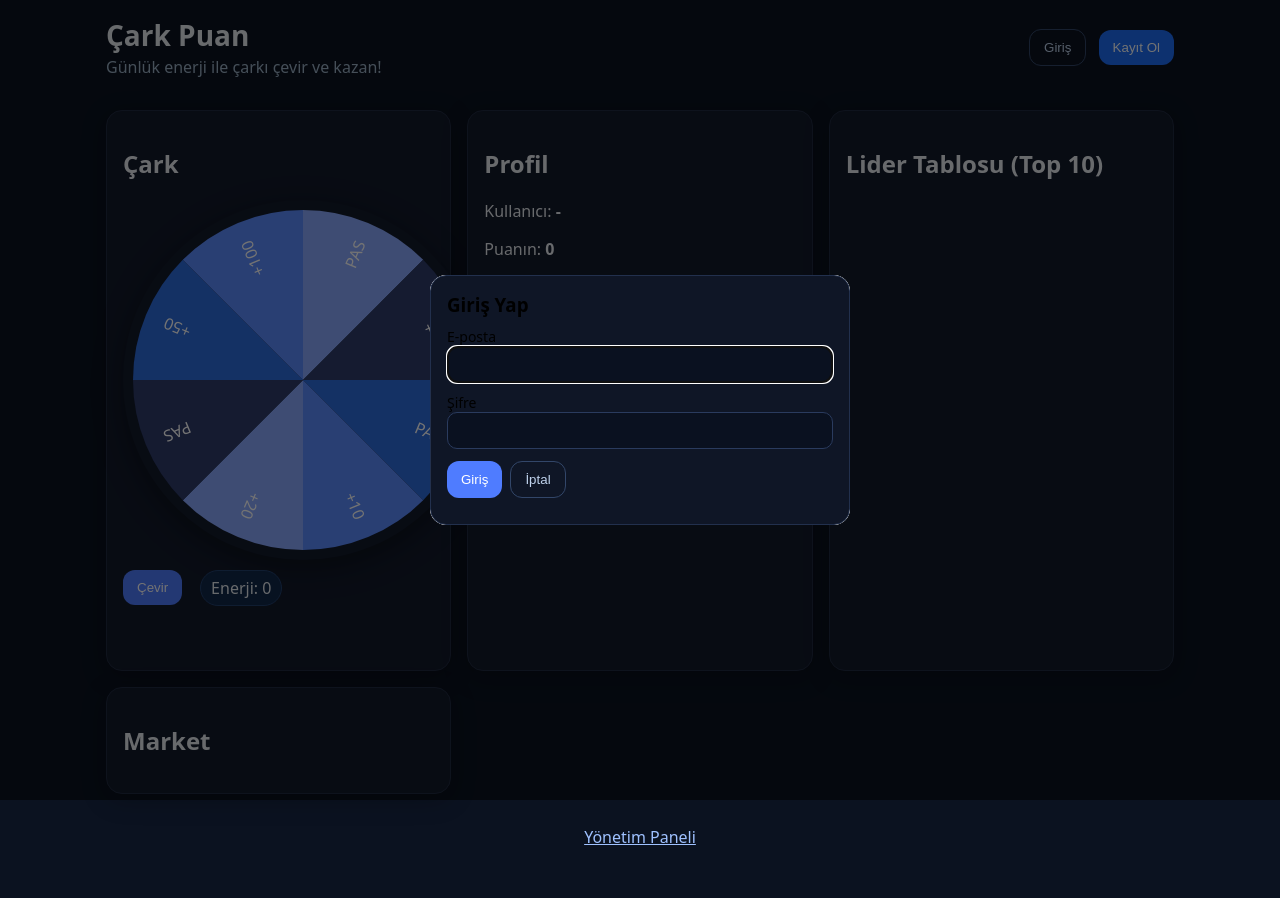
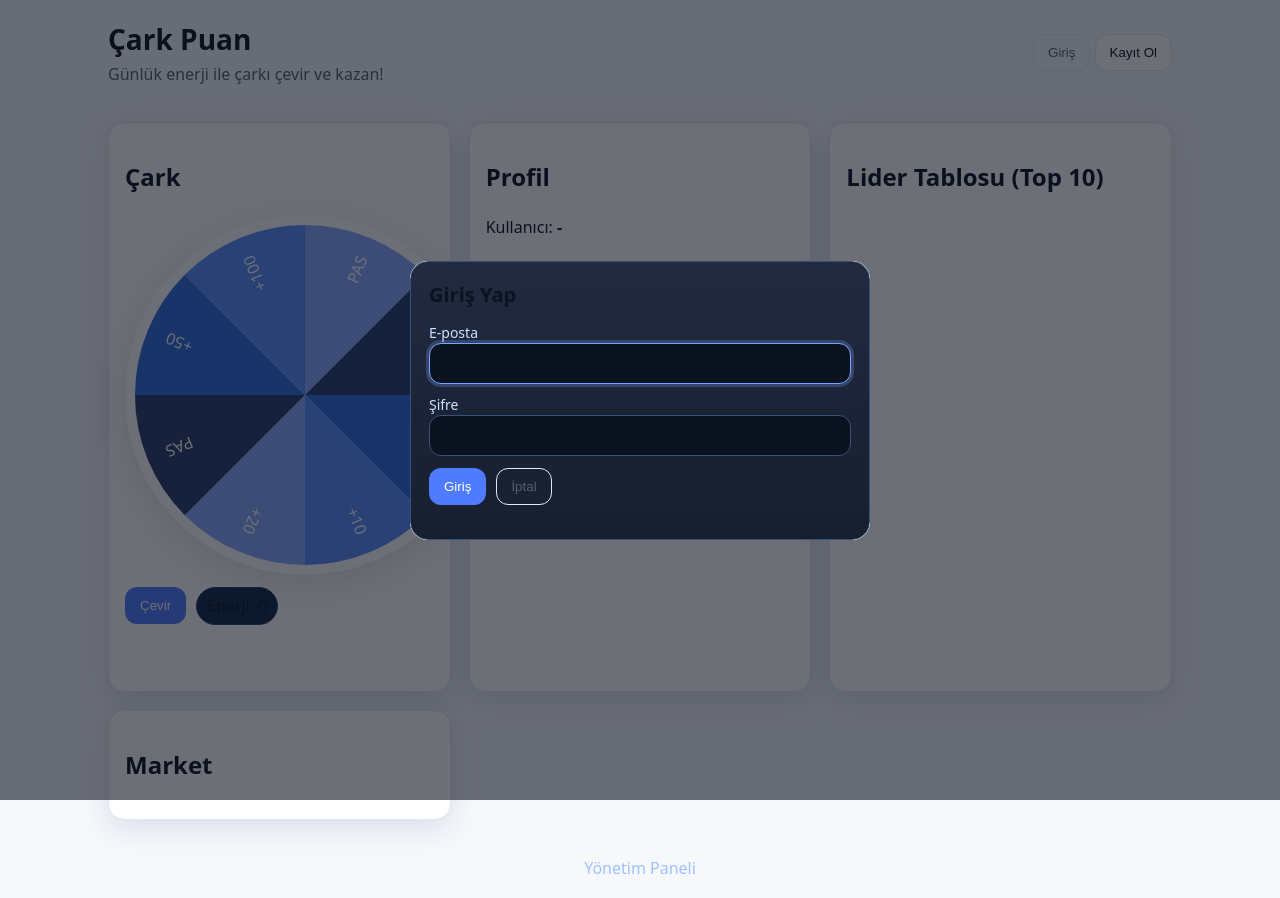
Before and after one commit to tgC3ren1/kazand-ranbot, a plain HTML site: page index.html in a window 1280 px wide. Both pictures are taken after a click on the button "Giriş". Before the commit the page ends 864 px from the top, so only its background shows below. Drawn offline with nearby package versions, Linux system fonts and the light colour scheme.

Commit message:
styles.css

```diff
--- a/styles.css
+++ b/styles.css
@@ -1,34 +1,73 @@
-*{box-sizing:border-box}html,body{margin:0;padding:0;font-family:system-ui,-apple-system,Segoe UI,Roboto,Ubuntu,Cantarell,'Noto Sans',sans-serif;background:#0b1220;color:#e8ecf1}
-.container{max-width:1100px;margin:0 auto;padding:16px}
+/* ====== Reset & Base ====== */
+*{box-sizing:border-box}
+html,body{margin:0;padding:0}
+:root{
+  --bg:#0e1424;
+  --panel:#121a2b;
+  --panel-2:#0f1626;
+  --border:#22304d;
+  --muted:#9bb0c5;
+  --text:#eaf0f7;
+  --primary:#4f7cff;
+  --primary-2:#6a92ff;
+  --danger:#ff5c74;
+  --success:#9bff8a;
+  --shadow:0 8px 30px rgba(0,0,0,.35);
+}
+@media (prefers-color-scheme: light){
+  :root{
+    --bg:#f6f8fc;--panel:#ffffff;--panel-2:#ffffff;
+    --border:#dfe6f4;--muted:#516070;--text:#0b1220;
+    --shadow:0 8px 30px rgba(15,30,60,.12);
+  }
+}
+body{background:var(--bg);color:var(--text);font:16px/1.5 system-ui,-apple-system,"Segoe UI",Roboto,Ubuntu,"Noto Sans",sans-serif}
+
+/* ====== Layout ====== */
+.container{max-width:1100px;margin:0 auto;padding:18px}
 header{display:flex;align-items:center;justify-content:space-between}
-.brand h1{margin:0;font-size:28px}
-.brand p{margin:2px 0 0;color:#9bb0c5}
-nav .btn{margin-left:8px}
-.grid{display:grid;grid-template-columns:repeat(auto-fit,minmax(260px,1fr));gap:16px}
-.card{background:#121a2b;border:1px solid #202a40;border-radius:16px;padding:16px;box-shadow:0 6px 24px rgba(0,0,0,.25)}
-.btn{background:#1d6df7;border:none;color:#fff;padding:10px 14px;border-radius:12px;cursor:pointer}
-.btn.ghost{background:transparent;border:1px solid #324669;color:#bfd2ec}
-.btn.danger{background:#f44336}
-.btn.primary{background:#4f7cff}
+.brand h1{margin:0 0 2px;font-size:28px}
+.brand p{margin:0;color:var(--muted)}
+.grid{display:grid;grid-template-columns:repeat(auto-fit,minmax(280px,1fr));gap:18px}
+.card{background:var(--panel);border:1px solid var(--border);border-radius:16px;padding:16px;box-shadow:var(--shadow)}
+
+/* ====== Buttons ====== */
+.btn{appearance:none;border:none;border-radius:12px;padding:10px 14px;cursor:pointer;
+  background:var(--panel-2);border:1px solid var(--border);color:var(--text);transition:.15s}
+.btn:hover{transform:translateY(-1px)}
+.btn.primary{background:var(--primary);border-color:transparent;color:#fff}
+.btn.primary:hover{background:var(--primary-2)}
+.btn.ghost{background:transparent;border:1px solid var(--border);color:var(--muted)}
+.btn.danger{background:var(--danger);color:#fff;border-color:transparent}
 .btn:disabled{opacity:.6;cursor:not-allowed}
-.pill{display:inline-block;background:#0f274a;border:1px solid #21406e;border-radius:999px;padding:6px 10px;margin-left:10px}
-.result{min-height:24px;color:#d7ff9a;margin-top:8px}
-.lb{list-style:decimal;padding-left:20px}
-.lb li{padding:4px 0;border-bottom:1px dashed #25324a}
-.market{display:grid;grid-template-columns:repeat(auto-fit,minmax(180px,1fr));gap:12px}
-.item{background:#0f1626;border:1px solid #1f2a44;border-radius:12px;padding:12px}
-.item h4{margin:0 0 6px}
-.item p{margin:4px 0}
-.item button{width:100%}
-dialog::backdrop{background:rgba(0,0,0,.55)}dialog{border:none;border-radius:16px;padding:0}
-.modal{background:#0f1626;border:1px solid #22304d;padding:16px 16px 10px;border-radius:16px;width:min(92vw,420px)}
-.modal h3{margin:0 0 10px}
-.modal label{display:block;font-size:14px;margin:10px 0}
-.modal input{width:100%;padding:10px;border-radius:10px;border:1px solid #2a3b5e;background:#0a1120;color:#e8ecf1}
-.modal-actions{display:flex;gap:8px;margin-top:12px}
+
+/* ====== Wheel & misc ====== */
+.wheel-ctrls{margin-top:12px;display:flex;align-items:center;gap:10px}
+canvas{display:block;margin:6px auto;border-radius:50%;box-shadow:var(--shadow)}
+.pill{display:inline-block;background:#0f274a;border:1px solid #21406e;border-radius:999px;padding:6px 10px}
+.result{min-height:24px;color:var(--success);margin-top:10px}
+.lb{list-style:decimal;padding-left:20px}.lb li{padding:6px 0;border-bottom:1px dashed #25324a}
+.market{display:grid;grid-template-columns:repeat(auto-fit,minmax(200px,1fr));gap:12px}
+.item{background:var(--panel-2);border:1px solid var(--border);border-radius:12px;padding:12px}
+.item h4{margin:0 0 6px}.item p{margin:4px 0}.item button{width:100%}
+
+/* ====== Dialog (MUCH brighter) ====== */
+dialog::backdrop{background:rgba(10,16,28,.6)}
+dialog{border:none;padding:0;border-radius:18px}
+.modal{background:linear-gradient(180deg,rgba(24,34,56,.96),rgba(18,26,43,.98));
+  border:1px solid #37507c;box-shadow:0 18px 60px rgba(0,0,0,.55);
+  backdrop-filter:blur(8px);color:var(--text);border-radius:18px;
+  width:min(92vw,460px);padding:18px}
+.modal h3{margin:0 0 12px;font-size:20px}
+.modal label{display:block;font-size:14px;margin:10px 0;color:#cfe0ff}
+.modal input{width:100%;padding:12px 12px;border-radius:12px;border:1px solid #3b5178;
+  background:#0b1220;color:var(--text);outline:none}
+.modal input:focus{border-color:#7aa2ff;box-shadow:0 0 0 3px rgba(122,162,255,.25)}
+.modal-actions{display:flex;gap:10px;margin-top:12px}
 .error{color:#ff708d}
 .hidden{display:none}
-.wheel-ctrls{margin-top:10px;display:flex;align-items:center;gap:8px;justify-content:flex-start}
-canvas{display:block;margin:0 auto;border-radius:50%;box-shadow:0 8px 30px rgba(0,0,0,.4)}
-footer{margin-top:32px;text-align:center;color:#95a5be}
-footer a{color:#9fc1ff}
+
+/* ====== Footer ====== */
+footer{margin-top:32px;text-align:center;color:var(--muted)}
+footer a{color:#9fc1ff;text-decoration:none}
+footer a:hover{text-decoration:underline}
```
